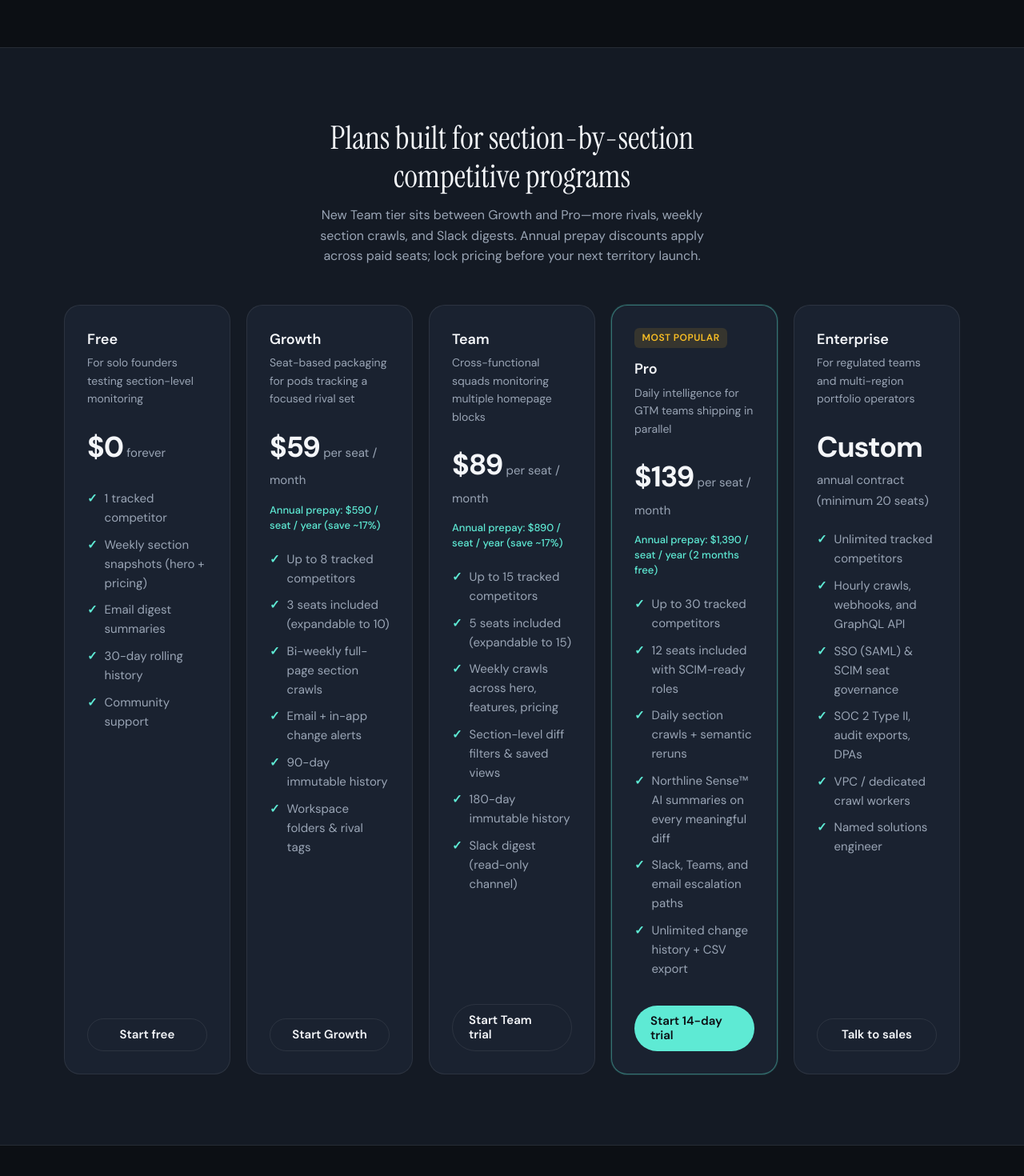
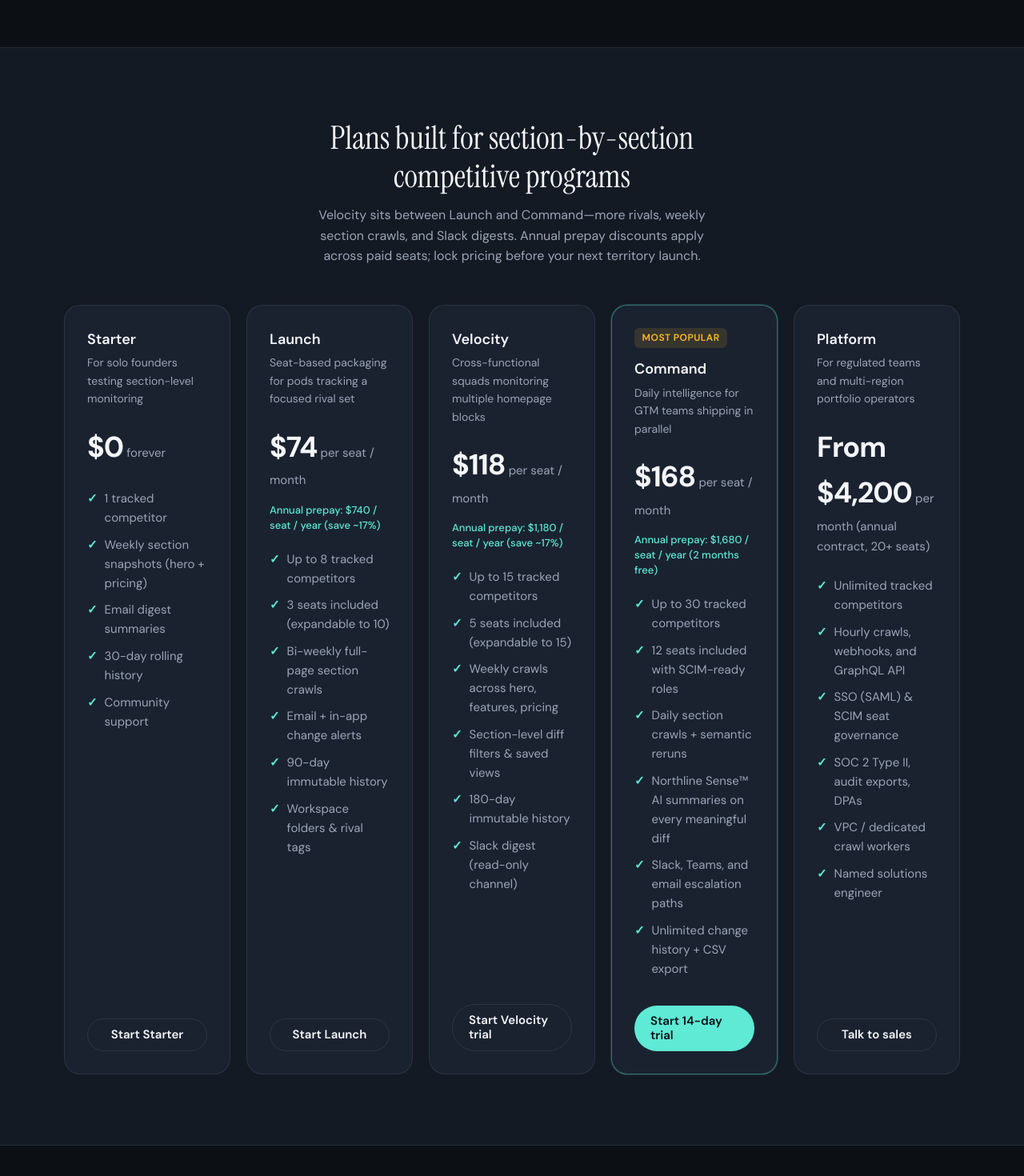
Before and after one commit to saurabhbakolia/northline, a React (Vite) app: page / in a window 1280 px wide. Shown: the part 2065-3535 px from the top of the page at 80% size. Built offline with nearby package versions, Linux system fonts and the light colour scheme.

Commit message:
Update pricing plans in App component: rename tiers to "Starter," "Launch," "Velocity," "Command," and "Platform," adjust pricing and billing notes accordingly, and revise descriptive text for clarity.

```diff
--- a/src/App.tsx
+++ b/src/App.tsx
@@ -40,11 +40,11 @@
 const PLANS = [
   {
     id: "free",
-    name: "Free",
+    name: "Starter",
     tagline: "For solo founders testing section-level monitoring",
     price: "$0",
     period: "forever",
-    cta: "Start free",
+    cta: "Start Starter",
     variant: "outline" as const,
     features: [
       "1 tracked competitor",
@@ -56,12 +56,12 @@
   },
   {
     id: "growth",
-    name: "Growth",
+    name: "Launch",
     tagline: "Seat-based packaging for pods tracking a focused rival set",
-    price: "$59",
+    price: "$74",
     period: "per seat / month",
-    billingNote: "Annual prepay: $590 / seat / year (save ~17%)",
-    cta: "Start Growth",
+    billingNote: "Annual prepay: $740 / seat / year (save ~17%)",
+    cta: "Start Launch",
     variant: "outline" as const,
     features: [
       "Up to 8 tracked competitors",
@@ -74,12 +74,12 @@
   },
   {
     id: "team",
-    name: "Team",
+    name: "Velocity",
     tagline: "Cross-functional squads monitoring multiple homepage blocks",
-    price: "$89",
+    price: "$118",
     period: "per seat / month",
-    billingNote: "Annual prepay: $890 / seat / year (save ~17%)",
-    cta: "Start Team trial",
+    billingNote: "Annual prepay: $1,180 / seat / year (save ~17%)",
+    cta: "Start Velocity trial",
     variant: "outline" as const,
     features: [
       "Up to 15 tracked competitors",
@@ -92,11 +92,11 @@
   },
   {
     id: "pro",
-    name: "Pro",
+    name: "Command",
     tagline: "Daily intelligence for GTM teams shipping in parallel",
-    price: "$139",
+    price: "$168",
     period: "per seat / month",
-    billingNote: "Annual prepay: $1,390 / seat / year (2 months free)",
+    billingNote: "Annual prepay: $1,680 / seat / year (2 months free)",
     cta: "Start 14-day trial",
     variant: "primary" as const,
     popular: true,
@@ -111,10 +111,10 @@
   },
   {
     id: "enterprise",
-    name: "Enterprise",
+    name: "Platform",
     tagline: "For regulated teams and multi-region portfolio operators",
-    price: "Custom",
-    period: "annual contract (minimum 20 seats)",
+    price: "From $4,200",
+    period: "per month (annual contract, 20+ seats)",
     cta: "Talk to sales",
     variant: "outline" as const,
     features: [
@@ -233,7 +233,7 @@
             <header className="section-header">
               <h2 id="pricing-heading">Plans built for section-by-section competitive programs</h2>
               <p>
-                New Team tier sits between Growth and Pro—more rivals, weekly section crawls, and Slack
+                Velocity sits between Launch and Command—more rivals, weekly section crawls, and Slack
                 digests. Annual prepay discounts apply across paid seats; lock pricing before your next
                 territory launch.
               </p>
```
